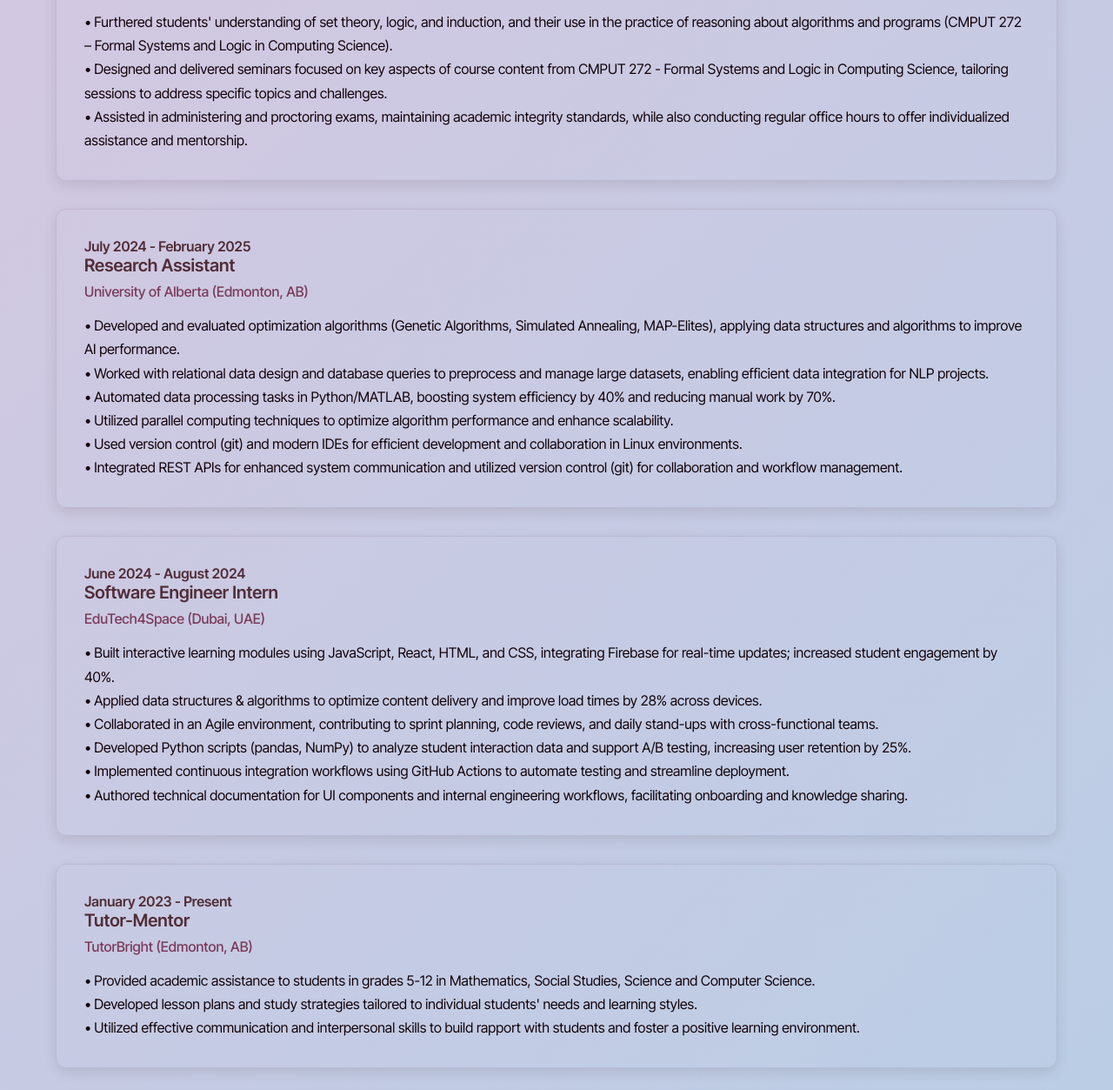
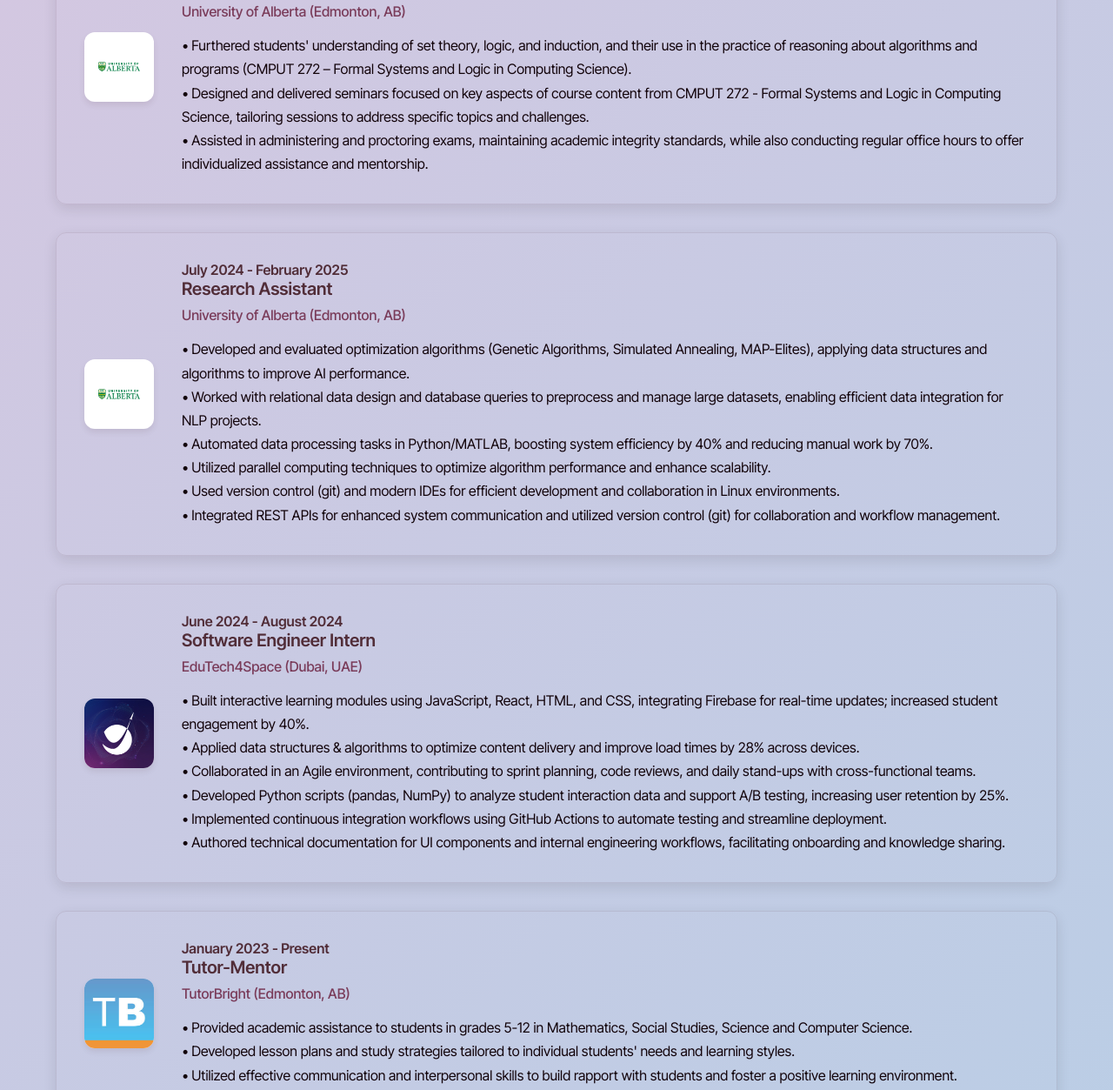
Before and after one commit to ashlynmaria/ashlynbenoy, a plain HTML site: page index.html in a window 1280 px wide. Shown: the part 3463-4716 px from the top of the page at 87% size. Drawn offline with nearby package versions, Linux system fonts and the light colour scheme.

Commit message:
added company logos

```diff
--- a/index.html
+++ b/index.html
@@ -882,12 +882,66 @@
       border: 1px solid rgba(81, 45, 56, 0.1);
       transition: all 0.3s ease;
       box-shadow: 0 5px 15px rgba(18, 3, 10, 0.1);
-    }
-
-    .exp-item:hover {
-      transform: translateY(-8px);
-      box-shadow: 0 15px 30px rgba(18, 3, 10, 0.15);
-      border-color: var(--medium-pink);
+      display: grid;
+      grid-template-columns: auto 1fr;
+      gap: 2rem;
+      align-items: center;
+    }
+
+    .exp-logo {
+      width: 80px;
+      height: 80px;
+      background: white;
+      border-radius: 12px;
+      display: flex;
+      align-items: center;
+      justify-content: center;
+      box-shadow: 0 4px 6px rgba(81, 45, 56, 0.1);
+      transition: all 0.3s ease;
+      overflow: hidden;
+    }
+
+    /* Style for SVG images */
+    .exp-logo img[src$=".svg"] {
+      width: 80%;
+      height: 80%;
+      object-fit: contain;
+      padding: 0.5rem;
+      transition: all 0.3s ease;
+    }
+
+    /* Style for JPG/PNG images */
+    .exp-logo img[src$=".jpg"],
+    .exp-logo img[src$=".png"] {
+      width: 100%;
+      height: 100%;
+      object-fit: cover;
+      transition: all 0.3s ease;
+    }
+
+    .exp-item:hover .exp-logo {
+      transform: translateY(-5px);
+      box-shadow: 0 8px 15px rgba(81, 45, 56, 0.15);
+    }
+
+    .exp-item:hover .exp-logo img {
+      transform: scale(1.1);
+    }
+
+    .exp-content {
+      flex: 1;
+    }
+
+    @media (max-width: 768px) {
+      .exp-item {
+        grid-template-columns: 1fr;
+        gap: 1rem;
+        text-align: center;
+      }
+
+      .exp-logo {
+        margin: 0 auto;
+      }
     }
 
     .exp-date {
@@ -2329,6 +2383,10 @@
 
         <div class="experience">
           <div class="exp-item">
+            <div class="exp-logo">
+              <img src="assets/company-logos/ualberta.svg" alt="University of Alberta Logo">
+            </div>
+            <div class="exp-content">
               <div class="exp-date">2022 - 2026</div>
               <div>
                 <h3 class="exp-position">Bachelor of Science in Computing Science</h3>
@@ -2337,6 +2395,7 @@
               </div>
             </div>
           </div>
+      </div>
     </section>
 
     <section id="experience" class="section">
@@ -2345,6 +2404,10 @@
 
         <div class="experience">
           <div class="exp-item">
+            <div class="exp-logo">
+              <img src="assets/company-logos/cognizant.svg" alt="Cognizant Logo">
+            </div>
+            <div class="exp-content">
               <div class="exp-date">May 2025 - Present</div>
               <div>
                 <h3 class="exp-position">Generative AI Extern</h3>
@@ -2358,8 +2421,13 @@
                 </p>
               </div>
             </div>
+          </div>
 
           <div class="exp-item">
+            <div class="exp-logo">
+              <img src="assets/company-logos/ualberta.svg" alt="University of Alberta Logo">
+            </div>
+            <div class="exp-content">
               <div class="exp-date">January 2025 - April 2025</div>
               <div>
                 <h3 class="exp-position">Teaching Assistant</h3>
@@ -2371,8 +2439,13 @@
                 </p>
               </div>
             </div>
+          </div>
 
           <div class="exp-item">
+            <div class="exp-logo">
+              <img src="assets/company-logos/ualberta.svg" alt="University of Alberta Logo">
+            </div>
+            <div class="exp-content">
               <div class="exp-date">July 2024 - February 2025</div>
               <div>
                 <h3 class="exp-position">Research Assistant</h3>
@@ -2387,8 +2460,13 @@
                 </p>
               </div>
             </div>
+          </div>
 
           <div class="exp-item">
+            <div class="exp-logo">
+              <img src="assets/company-logos/edutech4space.jpg" alt="EduTech4Space Logo">
+            </div>
+            <div class="exp-content">
               <div class="exp-date">June 2024 - August 2024</div>
               <div>
                 <h3 class="exp-position">Software Engineer Intern</h3>
@@ -2403,8 +2481,13 @@
                 </p>
               </div>
             </div>
+          </div>
 
           <div class="exp-item">
+            <div class="exp-logo">
+              <img src="assets/company-logos/tutorbright.jpg" alt="TutorBright Logo">
+            </div>
+            <div class="exp-content">
               <div class="exp-date">January 2023 - Present</div>
               <div>
                 <h3 class="exp-position">Tutor-Mentor</h3>
@@ -2416,8 +2499,13 @@
                 </p>
               </div>
             </div>
+          </div>
 
           <div class="exp-item">
+            <div class="exp-logo">
+              <img src="assets/company-logos/irssm.png" alt="IRSSM Logo">
+            </div>
+            <div class="exp-content">
               <div class="exp-date">July 2023 - October 2023</div>
               <div>
                 <h3 class="exp-position">Promotions and Multi-Channel Marketing Intern</h3>
@@ -2427,6 +2515,7 @@
                   • Analyzed data to identify trends, measure success metrics, and make data-driven recommendations for content optimization.<br>
                   • Collaborated with the web development team on various projects involving JavaScript.
                 </p>
+              </div>
             </div>
           </div>
         </div>
@@ -2642,6 +2731,7 @@
 
       </div>
     </section>
+
 
   </main>
   <script src="https://www.gstatic.com/dialogflow-console/fast/messenger/bootstrap.js?v=1"></script>
```
Also changed, not shown: assets/company-logos/cognizant.svg (added), assets/company-logos/edutech4space.jpg (added), assets/company-logos/irssm.png (added), assets/company-logos/tutorbright.jpg (added), assets/company-logos/ualberta.svg (added). Lines whose indentation alone changed are shown as unchanged.
